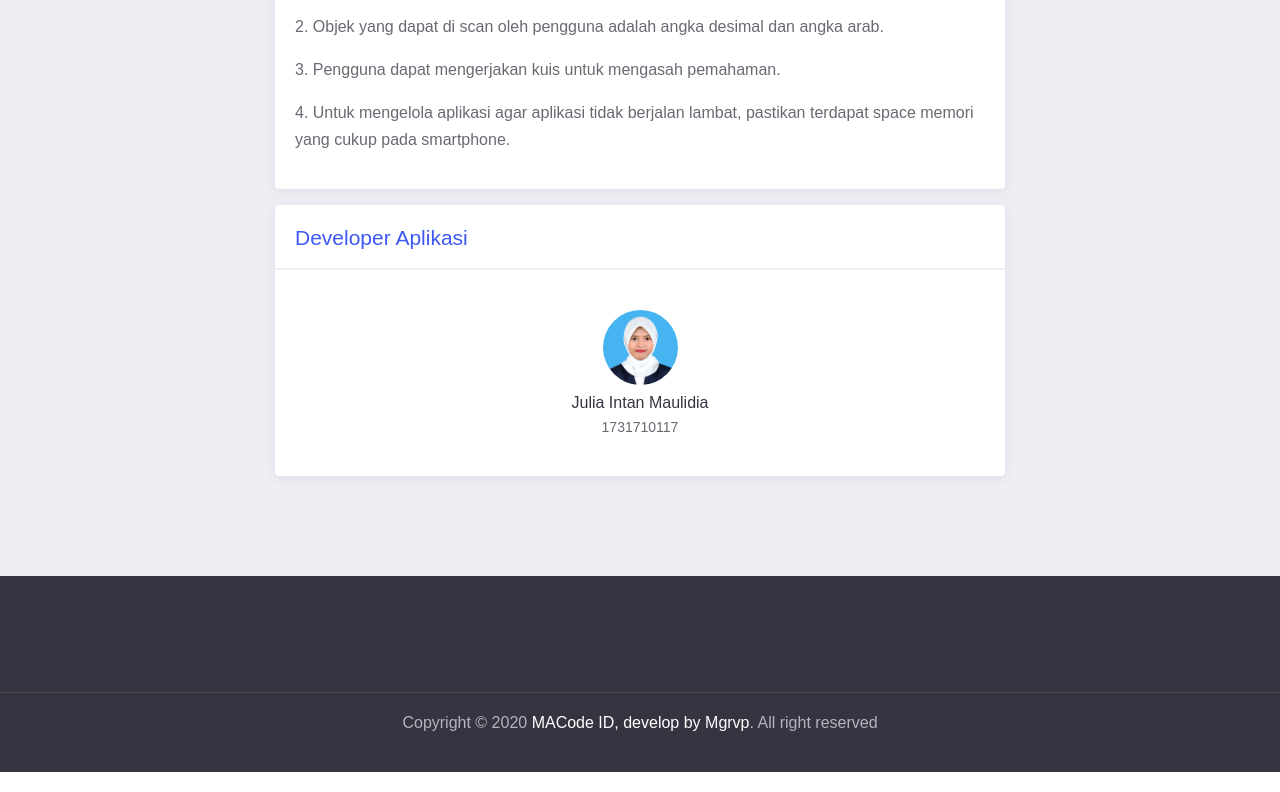
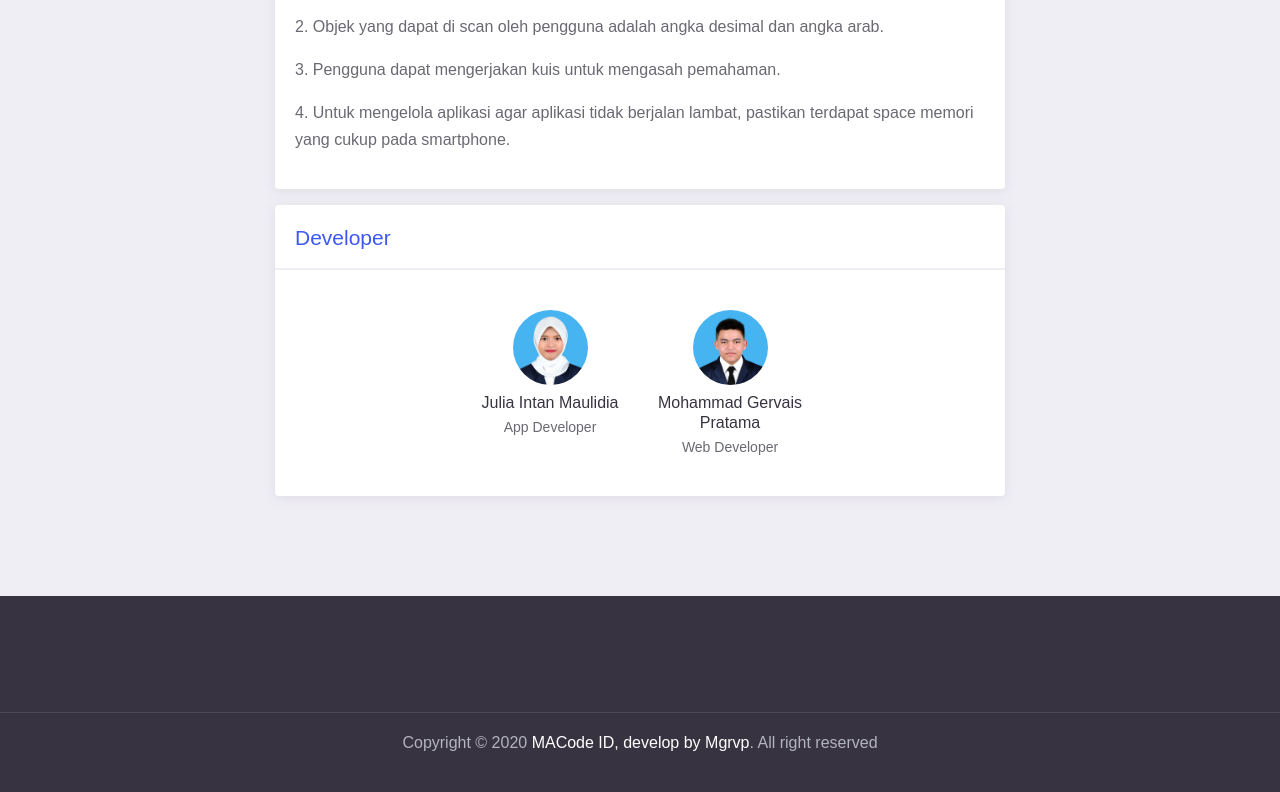
Before and after one commit to mgrvp/mgrvp.github.io, a plain HTML site: page html/about.html in a window 1280 px wide. Shown: the part 1357-2149 px from the top of the page. Drawn offline with Linux system fonts and the light colour scheme.

Commit message:
dev update

```diff
--- a/html/about.html
+++ b/html/about.html
@@ -150,7 +150,7 @@
                 </p>
               </div>
               <div class="card-page mt-3">
-                <h5 class="fg-primary">Developer Aplikasi</h5>
+                <h5 class="fg-primary">Developer</h5>
                 <hr />
 
                 <div class="row justify-content-center">
@@ -160,7 +160,16 @@
                         <img src="../assets/img/person/julia.jpg" alt="" />
                       </div>
                       <h5 class="team-name">Julia Intan Maulidia</h5>
-                      <span class="fg-gray fs-small">1731710117</span>
+                      <span class="fg-gray fs-small">App Developer</span>
+                    </div>
+                  </div>
+                  <div class="col-lg-3 py-3">
+                    <div class="team-item">
+                      <div class="team-avatar">
+                        <img src="../assets/img/person/gerv.jpg" alt="">
+                      </div>
+                      <h5 class="team-name">Mohammad Gervais Pratama</h5>
+                      <span class="fg-gray fs-small">Web Developer</span>
                     </div>
                   </div>
                 </div>
```
Also changed, not shown: html/demo.html (+11 -2 lines), assets/img/person/gerv.jpg (added).
